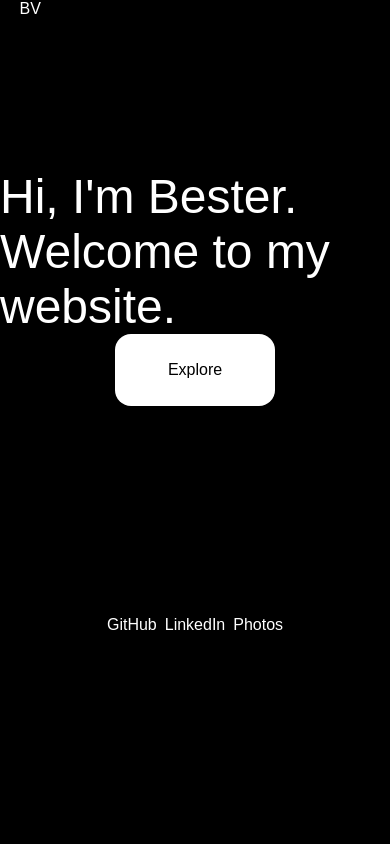
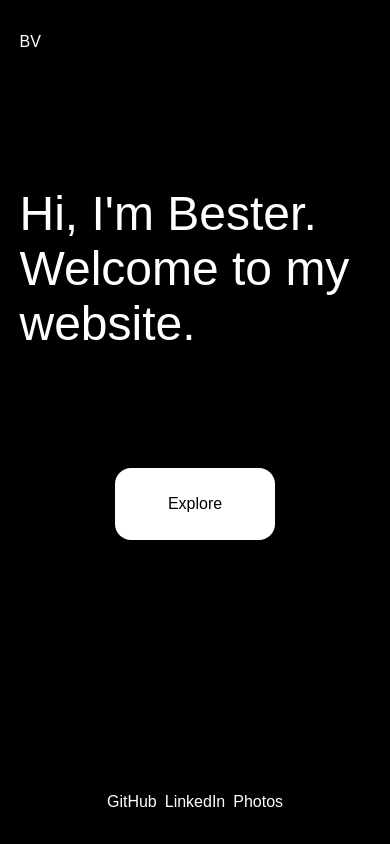
Before and after one commit to BesterV/personal-website, a plain HTML site: page index.html in a window 390 px wide. Drawn offline with Linux system fonts and the light colour scheme.

Commit message:
fix layout on mobile devices.

```diff
--- a/styles/styles.css
+++ b/styles/styles.css
@@ -20,7 +20,8 @@ body {
     height: 100vh;
     display: grid;
     justify-items: center;
-    grid-template-rows: 20% auto;
+    grid-template-rows: 10% 80% 10%;
+    align-items: center;
 }
 
 a {
@@ -46,6 +47,15 @@ body.dark-mode {
 .header-content {
     display: flex;
     width: 90%;
+}
+
+.main-content {
+    display: grid;
+    grid-template-areas:
+    "main"
+    "side-bar";
+    width: 90%;
+    height: 70%;
 }
 
 .header {
@@ -82,11 +92,9 @@ body.dark-mode {
     }
 
     .main-content {
-        display: grid;
+        grid-template-areas:
+            "main side-bar";
         grid-template-columns: 66% 33%;
-        grid-template-areas:
-            "main sidebar";
-        width: 90%;
         justify-content: center;
         align-items: center;
     }
```
